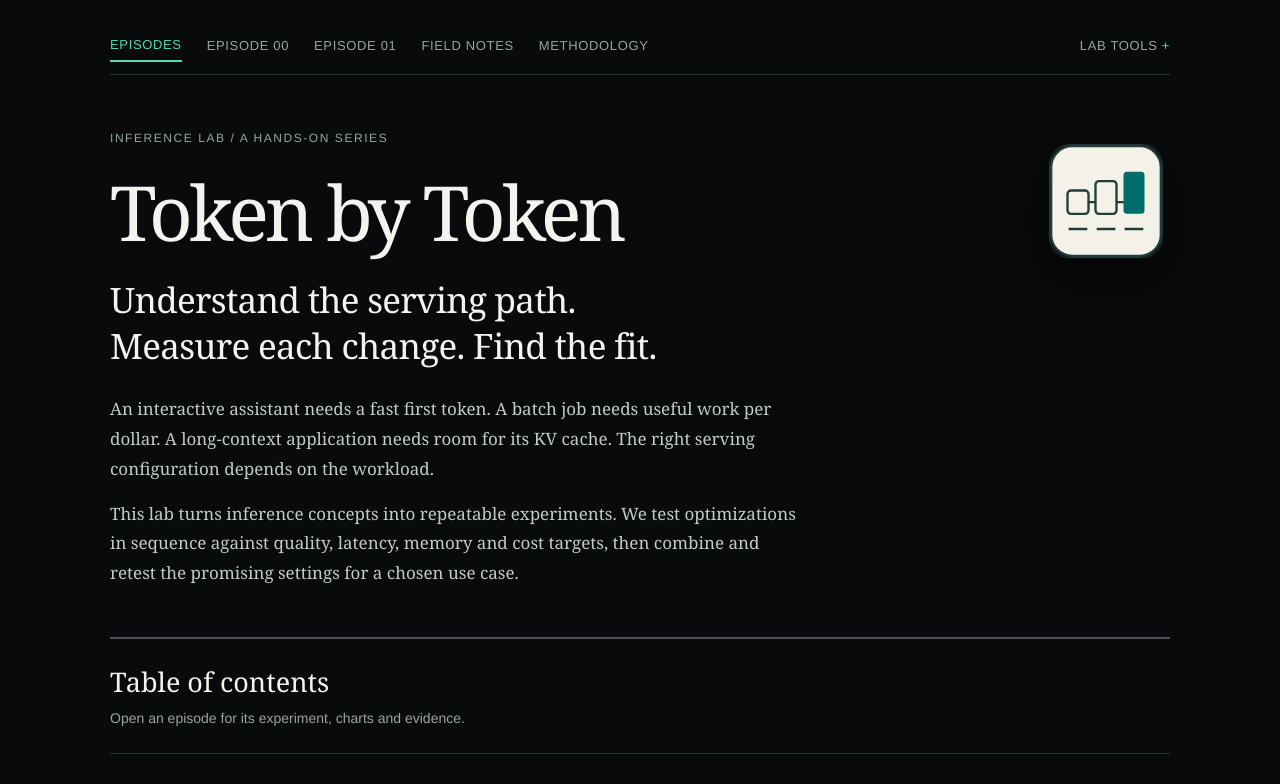
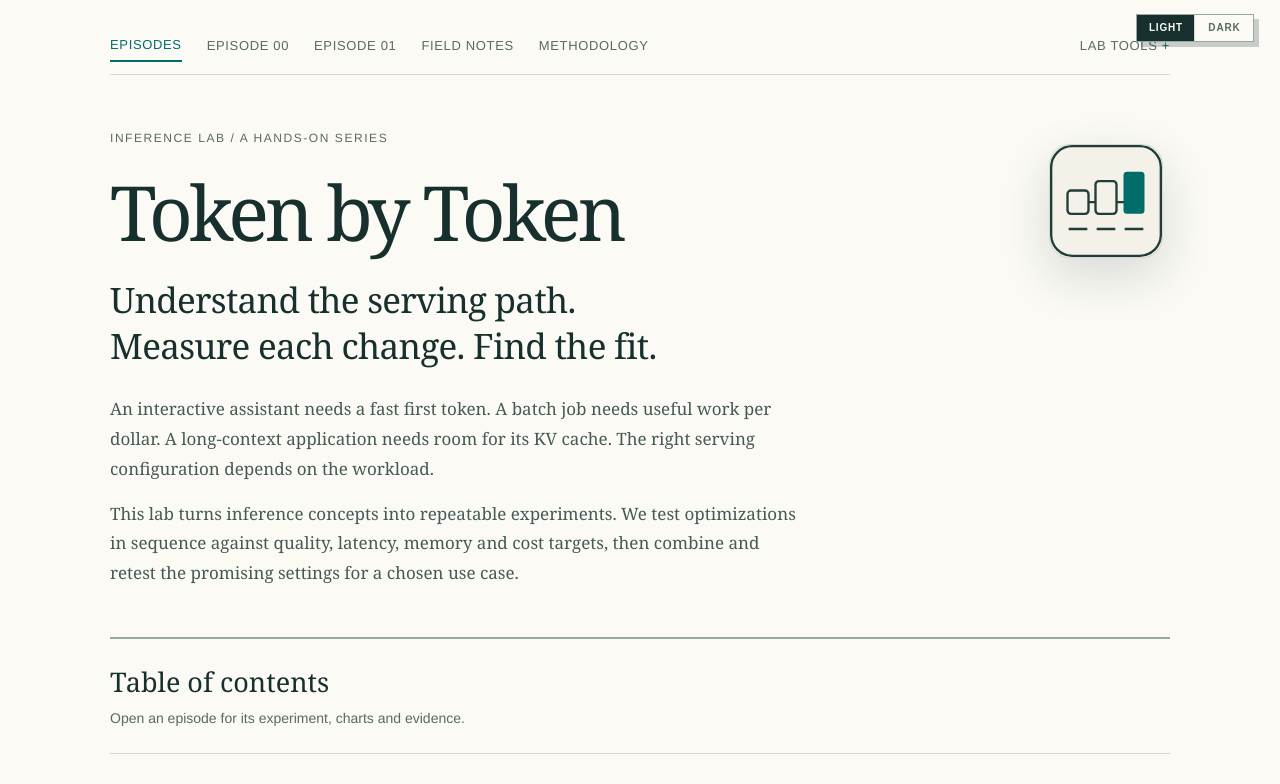
Before and after one commit to KVSDURGASURESH/token-by-token, a React (Vite) app in the folder dashboard/: page / in a window 1280 px wide. Shown: the top 784 px of the page. Built offline with nearby package versions, Linux system fonts and the light colour scheme.

Commit message:
feat: add persistent light and dark themes

```diff
--- a/dashboard/index.html
+++ b/dashboard/index.html
@@ -4,6 +4,17 @@
     <meta charset="UTF-8" />
     <meta name="viewport" content="width=device-width, initial-scale=1.0" />
     <meta name="description" content="Token by Token — Inference Lab. Hands-on episodes exploring model serving, optimization and measured trade-offs." />
+    <script>
+      (() => {
+        const key = "token-by-token-theme";
+        const stored = localStorage.getItem(key);
+        const theme = stored === "light" || stored === "dark"
+          ? stored
+          : matchMedia("(prefers-color-scheme: light)").matches ? "light" : "dark";
+        document.documentElement.dataset.theme = theme;
+        document.documentElement.style.colorScheme = theme;
+      })();
+    </script>
     <link rel="icon" type="image/svg+xml" href="/token-by-token.svg" />
     <title>Token by Token — Inference Lab</title>
   </head>
--- a/dashboard/src/App.tsx
+++ b/dashboard/src/App.tsx
@@ -10,6 +10,7 @@ import { CanonicalLaunch } from "./CanonicalLaunch";
 import { SessionCapacityStudy } from "./SessionCapacityStudy";
 import { Episode1Instrument } from "./Episode1Instrument";
 import { MethodologyPage } from "./MethodologyPage";
+import { ThemeSwitch } from "./ThemeSwitch";
 import catalog from "./data/episodes.json";
 
 type CatalogEpisode = (typeof catalog.episodes)[number] & { dashboardView?: string; guide?: string };
@@ -40,6 +41,7 @@ export function App() {
   }, []);
   return (
       <main className={methodology ? "methodology-home" : episode?.dashboardView === "episode1-instrument" ? "instrument-home" : !local && !quick && !planner && !runner && !canonical && !sessionStudy && !episode ? "lab-home" : sessionStudy ? "session-study-home" : planner ? "planner-home" : runner || canonical ? "runner-home" : undefined}>
+      <ThemeSwitch />
       <nav className="view-switch reader-navigation" aria-label="Results view">
         <a href="#episodes" aria-current={!local && !quick && !planner && !runner && !canonical && !sessionStudy && !episode ? "page" : undefined}>Episodes</a>
         <a href="#episode-0" aria-current={episode?.id === "episode-0" ? "page" : undefined}>Episode 00</a>
--- /dev/null
+++ b/dashboard/src/ThemeSwitch.tsx
@@ -0,0 +1,30 @@
+import { useEffect, useState } from "react";
+import { applyTheme, followsSystemTheme, getInitialTheme, type Theme } from "./theme";
+
+export function ThemeSwitch() {
+  const [theme, setTheme] = useState<Theme>(getInitialTheme);
+
+  useEffect(() => {
+    const preference = window.matchMedia("(prefers-color-scheme: light)");
+    const follow = (event: MediaQueryListEvent) => {
+      if (!followsSystemTheme()) return;
+      const next = event.matches ? "light" : "dark";
+      document.documentElement.dataset.theme = next;
+      document.documentElement.style.colorScheme = next;
+      setTheme(next);
+    };
+    preference.addEventListener("change", follow);
+    return () => preference.removeEventListener("change", follow);
+  }, []);
+
+  const choose = (next: Theme) => {
+    applyTheme(next);
+    setTheme(next);
+  };
+
+  return <div className="theme-switch" role="group" aria-label="Color theme">
+    <span className="sr-only" aria-live="polite">{theme} theme active</span>
+    <button type="button" aria-pressed={theme === "light"} onClick={() => choose("light")}>Light</button>
+    <button type="button" aria-pressed={theme === "dark"} onClick={() => choose("dark")}>Dark</button>
+  </div>;
+}
--- a/dashboard/src/styles.css
+++ b/dashboard/src/styles.css
@@ -13,6 +13,26 @@
   --accent: #ff6a38;
   --safe: #4bdcaf;
   --warning: #f0ba4b;
+  --copy: #c3cac7;
+  --focus: #4bdcaf;
+  --shadow: #000;
+}
+
+:root[data-theme="light"] {
+  color-scheme: light;
+  --ink: #172f2d;
+  --muted: #596965;
+  --paper: #fbfaf5;
+  --panel: #f1f0e9;
+  --panel-soft: #e8e8e1;
+  --line: #d3d8d1;
+  --line-strong: #98a8a2;
+  --accent: #c94018;
+  --safe: #006d6b;
+  --warning: #8a5b00;
+  --copy: #455a56;
+  --focus: #006d6b;
+  --shadow: #172f2d;
 }
 
 * {
@@ -32,6 +52,18 @@ body {
   color: var(--ink);
   background: var(--paper);
 }
+
+button:focus-visible,
+a:focus-visible,
+input:focus-visible,
+summary:focus-visible {
+  outline: 3px solid var(--focus);
+  outline-offset: 4px;
+}
+
+.sr-only{position:absolute;width:1px;height:1px;padding:0;margin:-1px;overflow:hidden;clip:rect(0,0,0,0);white-space:nowrap;border:0}
+.theme-switch{position:fixed;z-index:100;top:14px;right:clamp(14px,2vw,30px);display:flex;background:var(--paper);border:1px solid var(--line-strong);box-shadow:5px 5px 0 color-mix(in srgb,var(--shadow) 22%,transparent)}
+.theme-switch button{min-width:58px;padding:8px 10px;border:0;border-right:1px solid var(--line);background:transparent;color:var(--muted);font:700 10px/1 "Avenir Next",Avenir,sans-serif;letter-spacing:.08em;text-transform:uppercase;cursor:pointer}.theme-switch button:last-child{border-right:0}.theme-switch button[aria-pressed=true]{background:var(--ink);color:var(--paper)}
 
 main {
   width: 100%;
@@ -61,7 +93,7 @@ main {
 .view-switch a[aria-current="page"] { color: var(--safe); border-bottom: 2px solid var(--safe); }
 .view-switch a:focus-visible, .reader-point:focus-visible { outline: 2px solid var(--safe); outline-offset: 5px; }
 /* The series index reads like a field notebook within the dashboard's dark lab theme. */
-body:has(.lab-home), html:has(.lab-home){background:var(--paper);color:var(--ink);color-scheme:dark}
+body:has(.lab-home), html:has(.lab-home){background:var(--paper);color:var(--ink)}
 .lab-home{padding:30px clamp(22px,5vw,72px) 42px;font:17px/1.65 Georgia,'Times New Roman',serif}
 .lab-home .view-switch{max-width:1060px;border-color:var(--line);font:13px/1.5 'Avenir Next',Helvetica,sans-serif;margin-bottom:54px}
 .lab-home .view-switch a{color:var(--muted)}.lab-home .view-switch a[aria-current=page]{color:var(--safe);border-color:var(--safe)}
@@ -269,7 +301,7 @@ h1 {
   gap: 8px;
   margin: 0;
   padding-left: 20px;
-  color: #c3cac7;
+  color: var(--copy);
   font-size: 13px;
   line-height: 1.55;
 }
@@ -415,13 +447,13 @@ h1 {
 }
 
 .chart-grid {
-  stroke: #273031;
+  stroke: var(--line);
   stroke-width: 1;
   shape-rendering: crispEdges;
 }
 
 .chart-axis {
-  stroke: #778280;
+  stroke: var(--line-strong);
   stroke-width: 1;
   shape-rendering: crispEdges;
 }
@@ -434,13 +466,13 @@ h1 {
 }
 
 .chart-axis-label {
-  fill: #c8cfcc;
+  fill: var(--copy);
   font-size: 12px;
   letter-spacing: 0.015em;
 }
 
 .workload-tick {
-  fill: #c8cfcc;
+  fill: var(--copy);
   font-size: 10px;
 }
 
@@ -462,17 +494,17 @@ h1 {
 }
 
 .scatter-label {
-  fill: #c8cfcc;
+  fill: var(--copy);
   font-size: 10px;
 }
 
 .scatter-leader {
-  stroke: #778280;
+  stroke: var(--line-strong);
   stroke-width: 1;
 }
 
 .output-cap {
-  stroke: #aab2af;
+  stroke: var(--line-strong);
   stroke-dasharray: 5 4;
   stroke-width: 1.5;
 }
@@ -1010,3 +1042,14 @@ body:has(.planner-home),html:has(.planner-home){background:var(--paper);color:va
 @media(max-width:900px){.method-page{grid-template-columns:1fr}.method-rail{position:static;padding-top:20px;overflow-x:auto}.method-rail>p{margin-bottom:10px}.method-rail nav{display:flex;min-width:max-content}.method-rail button{width:145px;border-top:1px solid var(--line)}.method-section{padding-top:56px}}
 @media(max-width:680px){.methodology-home{padding:18px 14px 60px}.method-hero h1{font-size:58px}.method-hero>div,.method-section>header,.request-anatomy,.replay-sessions,.evidence-views section,.definition-ledger,.method-boundary{grid-template-columns:1fr}.population-strata{grid-template-columns:1fr}.population-strata article{border-right:0}.request-layer-controls{border-right:0;border-bottom:1px solid var(--line)}.request-anatomy figure{padding:28px 18px}.replay-sessions section+section,.method-boundary section+section{border-left:0;border-top:1px solid var(--line)}.evidence-views{padding:18px}.evidence-views section{gap:12px}.definition-ledger div{grid-template-columns:1fr;border-right:0}.method-hero>div{gap:20px}}
 @media(prefers-reduced-motion:reduce){.token-shape i{transition:none}}
+
+.lab-purpose,.episode-entry>p:not(.episode-state),.lab-start p,.session-deck,.tension-lane small,.session-table-wrap td,.boundary-columns ul,.instrument-brief dd,.comparison-summary p,.instrument-readouts small,.evidence-boundaries ul{color:var(--copy)}
+.episode-number{color:var(--muted)}.session-axis{stroke:var(--line-strong)}
+:root[data-theme="light"] .lab-logo{box-shadow:0 0 0 1px var(--line),0 18px 50px color-mix(in srgb,var(--shadow) 16%,transparent)}
+:root[data-theme="light"] .episode-chooser-panel{box-shadow:16px 16px 0 color-mix(in srgb,var(--shadow) 18%,transparent)}
+
+@media print{
+  :root,:root[data-theme="dark"]{color-scheme:light;--ink:#172f2d;--muted:#596965;--paper:#fff;--panel:#f4f3ee;--panel-soft:#ecebe5;--line:#d3d8d1;--line-strong:#98a8a2;--accent:#c94018;--safe:#006d6b;--warning:#8a5b00;--copy:#455a56}
+  .theme-switch,.method-rail,.instrument-rail{display:none!important}
+  main{padding:0}.method-page,.instrument-layout{grid-template-columns:1fr}.method-section{break-inside:avoid}
+}
--- /dev/null
+++ b/dashboard/src/theme.ts
@@ -0,0 +1,21 @@
+export type Theme = "light" | "dark";
+
+export const THEME_STORAGE_KEY = "token-by-token-theme";
+
+const validTheme = (value: string | null): value is Theme => value === "light" || value === "dark";
+
+export function getInitialTheme(): Theme {
+  const stored = window.localStorage.getItem(THEME_STORAGE_KEY);
+  if (validTheme(stored)) return stored;
+  return window.matchMedia("(prefers-color-scheme: light)").matches ? "light" : "dark";
+}
+
+export function applyTheme(theme: Theme): void {
+  document.documentElement.dataset.theme = theme;
+  document.documentElement.style.colorScheme = theme;
+  window.localStorage.setItem(THEME_STORAGE_KEY, theme);
+}
+
+export function followsSystemTheme(): boolean {
+  return !validTheme(window.localStorage.getItem(THEME_STORAGE_KEY));
+}
```
Also changed, not shown: 3 other files (tests, documents, lock files or other folders).
